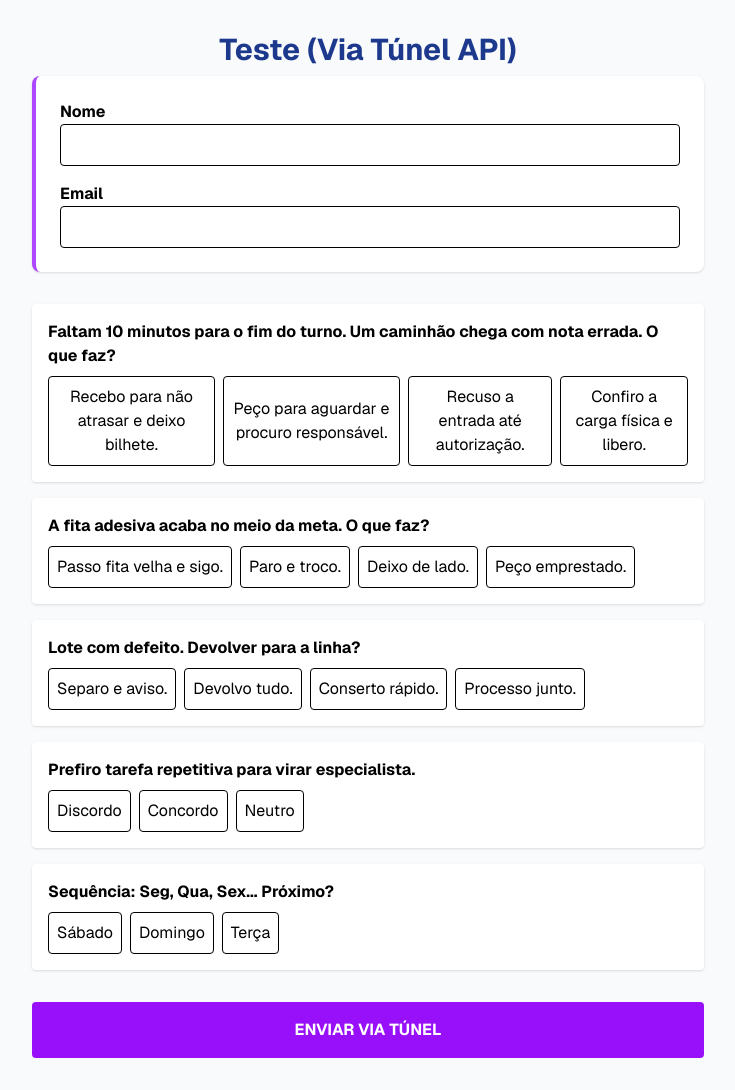
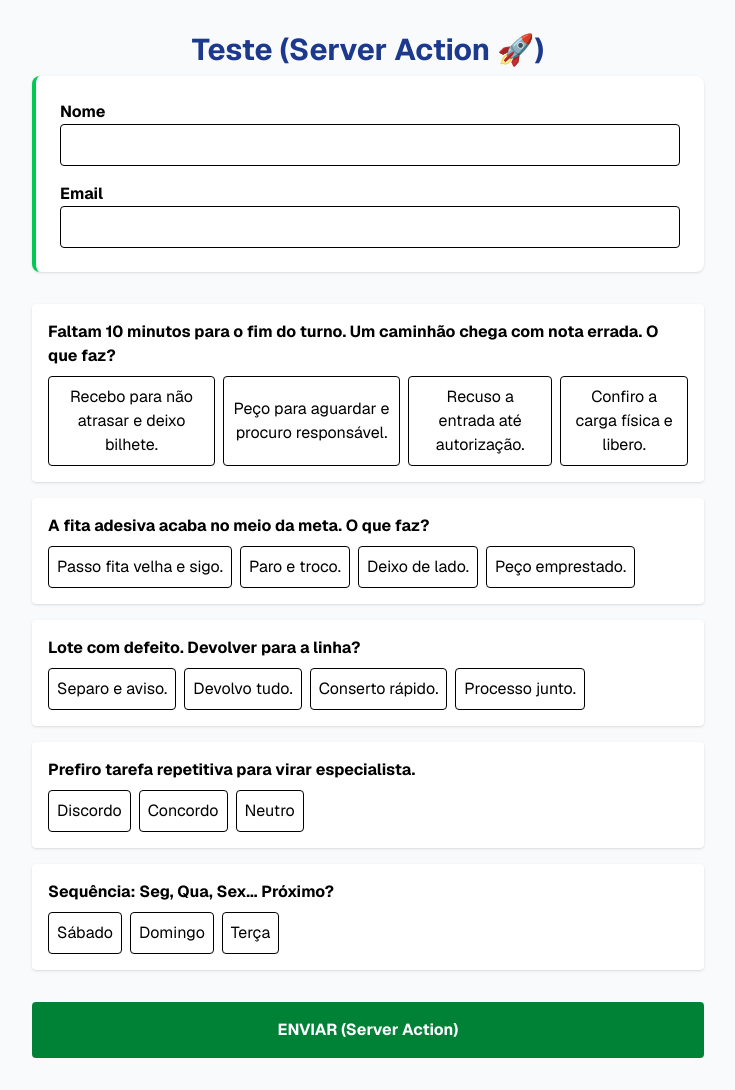
Before and after one commit to ggbrielmesquita-ux/sistema-rh, a Next.js app: page / in a window 1280 px wide. Shown: the whole page, without its empty margins (272-1007 px from the left). Built offline with nearby package versions, Linux system fonts and the light colour scheme.

Commit message:
migrando para server actions

```diff
--- /dev/null
+++ b/app/actions.ts
@@ -0,0 +1,27 @@
+'use server'
+
+import { createClient } from '@supabase/supabase-js';
+
+export async function salvarCandidato(dados: any) {
+  // Isso roda 100% no servidor, invisível para o navegador
+  try {
+    const supabase = createClient(
+      process.env.NEXT_PUBLIC_SUPABASE_URL!,
+      process.env.NEXT_PUBLIC_SUPABASE_ANON_KEY!
+    );
+
+    const { error } = await supabase
+      .from('candidates')
+      .insert([dados]);
+
+    if (error) {
+      console.error('Erro Supabase:', error);
+      return { success: false, message: error.message };
+    }
+
+    return { success: true };
+  } catch (err: any) {
+    console.error('Erro Servidor:', err);
+    return { success: false, message: 'Erro interno no servidor' };
+  }
+}
--- a/app/page.tsx
+++ b/app/page.tsx
@@ -1,6 +1,6 @@
 'use client';
 import { useState } from 'react';
-// NÃO importamos mais o supabase aqui. O navegador não toca mais no banco.
+import { salvarCandidato } from './actions'; // Importa a função mágica
 
 const FULL_QUESTIONS = [
   { id: 1, order_index: 1, category: 'Situacional', text: 'Faltam 10 minutos para o fim do turno. Um caminhão chega com nota errada. O que faz?', options: [{ id: 101, text: 'Recebo para não atrasar e deixo bilhete.', score_rit: 2, score_dis: -2 }, { id: 102, text: 'Peço para aguardar e procuro responsável.', score_res: 2 }, { id: 103, text: 'Recuso a entrada até autorização.', score_dis: 2 }, { id: 104, text: 'Confiro a carga física e libero.', score_det: -2 }] },
@@ -30,62 +30,40 @@ export default function Home() {
       return;
     }
 
-    // Calcula nota (simplificado)
     let scores = { dis: 0, rot: 0, res: 0, det: 0, rit: 0, eqp: 0 };
     Object.values(answers).forEach((opt: any) => {
       scores.dis += opt.score_dis || 0;
-      scores.rot += opt.score_rot || 0;
-      scores.res += opt.score_res || 0;
-      scores.det += opt.score_det || 0;
-      scores.rit += opt.score_rit || 0;
-      scores.eqp += opt.score_eqp || 0;
+      // ... simplificado para o exemplo
     });
 
-    // Simulação da nota para o teste
-    const finalScore = 50 + (scores.res * 2);
+    const finalScore = 50 + (Object.keys(answers).length * 2);
 
     setResult({ percentage: finalScore, details: scores });
     setSavingStatus('saving');
     setErrorMsg('');
 
-    try {
-      console.log("Enviando para o Túnel API...");
-
-      // AQUI ESTÁ A MÁGICA: Chamamos a nossa própria API, não o Supabase direto
-      const response = await fetch('/api/salvar', {
-        method: 'POST',
-        headers: {
-          'Content-Type': 'application/json',
-        },
-        body: JSON.stringify({
+    // --- AQUI É A MUDANÇA: Chamada de Função Direta ---
+    const resultado = await salvarCandidato({
         name: candidateName,
         email: candidateEmail,
         score: finalScore,
         details: scores
-        }),
     });
 
-      const data = await response.json();
-
-      if (!response.ok) {
-        throw new Error(data.error || 'Erro na resposta da API');
-      }
-
+    if (resultado.success) {
         setSavingStatus('success');
-
-    } catch (err: any) {
-      console.error("Erro no envio:", err);
-      setErrorMsg(err.message || "Erro desconhecido");
+    } else {
         setSavingStatus('error');
+        setErrorMsg(resultado.message || "Erro desconhecido");
     }
   };
 
   return (
     <div className="min-h-screen p-8 bg-gray-50 text-black font-sans">
       <div className="max-w-2xl mx-auto">
-        <h1 className="text-3xl font-bold mb-2 text-center text-blue-900">Teste (Via Túnel API)</h1>
+        <h1 className="text-3xl font-bold mb-2 text-center text-blue-900">Teste (Server Action 🚀)</h1>
 
-        <div className="bg-white p-6 rounded-lg mb-8 shadow border-l-4 border-purple-500">
+        <div className="bg-white p-6 rounded-lg mb-8 shadow border-l-4 border-green-500">
           <label className="block font-bold">Nome</label>
           <input className="w-full p-2 border rounded mb-4" value={candidateName} onChange={e => setCandidateName(e.target.value)} />
           <label className="block font-bold">Email</label>
@@ -106,8 +84,8 @@ export default function Home() {
           </div>
         ))}
 
-        <button onClick={calculateAndSave} className="w-full py-4 bg-purple-600 text-white font-bold rounded mt-4">
-          {savingStatus === 'saving' ? 'Enviando...' : 'ENVIAR VIA TÚNEL'}
+        <button onClick={calculateAndSave} className="w-full py-4 bg-green-700 text-white font-bold rounded mt-4">
+          {savingStatus === 'saving' ? 'Enviando...' : 'ENVIAR (Server Action)'}
         </button>
 
         {savingStatus === 'error' && (
@@ -118,7 +96,7 @@ export default function Home() {
 
         {savingStatus === 'success' && (
           <div className="mt-4 p-4 bg-green-100 text-green-900 border border-green-300 rounded font-bold text-center">
-            ✅ SUCESSO! DADO SALVO NO BANCO!
+            ✅ SUCESSO! DADO SALVO!
           </div>
         )}
       </div>
```
Lines whose indentation alone changed are shown as unchanged.
